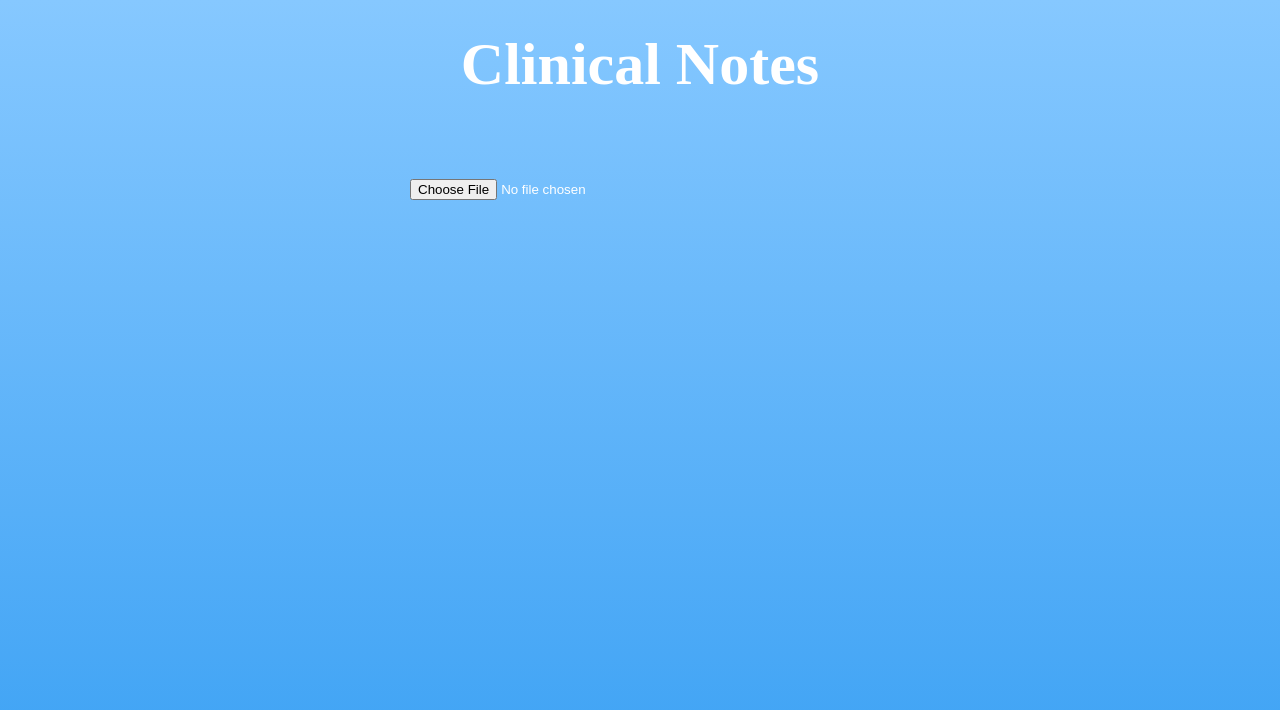
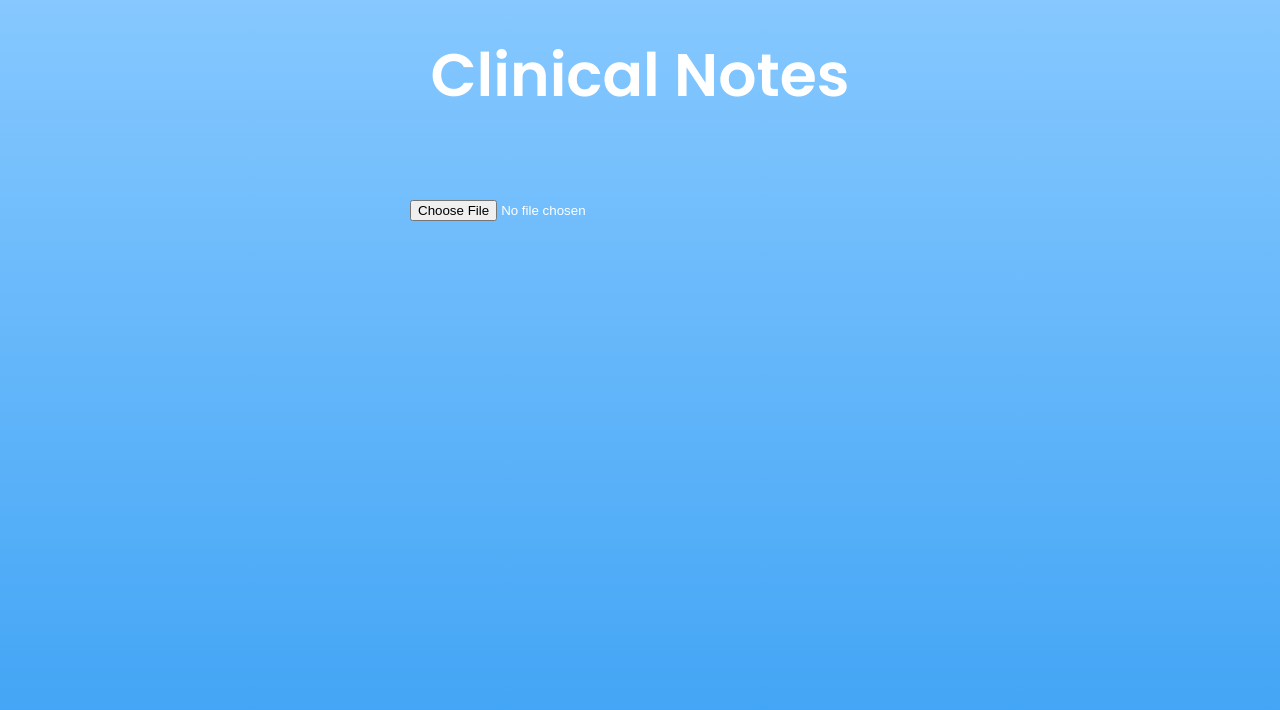
Before and after one commit to dan-builds-robots/clinical-notes-website, a plain HTML site: page index.html in a window 1280 px wide. Drawn offline with Linux system fonts and the light colour scheme.

Commit message:
improved the font

```diff
--- a/index.html
+++ b/index.html
@@ -1,3 +1,6 @@
+<link rel="preconnect" href="https://fonts.googleapis.com">
+<link rel="preconnect" href="https://fonts.gstatic.com" crossorigin>
+<link href="https://fonts.googleapis.com/css2?family=Poppins:wght@100;200;400;500;600;700;800;900&display=swap" rel="stylesheet">
 <head>
     <style>
         body {
@@ -5,10 +8,11 @@
             background-image: linear-gradient(rgb(134, 200, 255), rgb(59, 161, 244));
             color: white;
             text-align: center;
+            font-family: 'Poppins', sans-serif;
         }
         .title {
             font-size: 60;
-            font-weight: 800;
+            font-weight: 600;
         }
 
         input {
```
